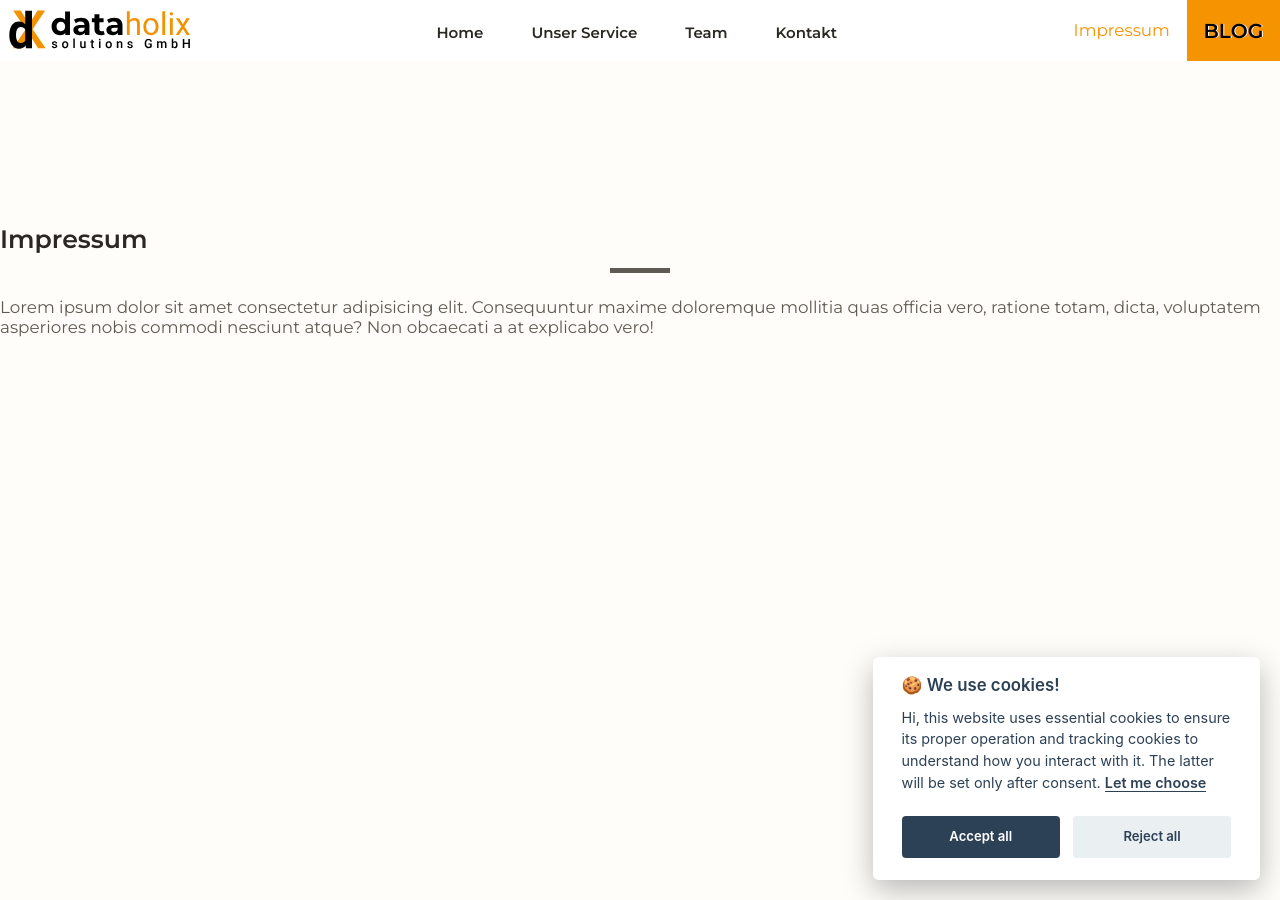
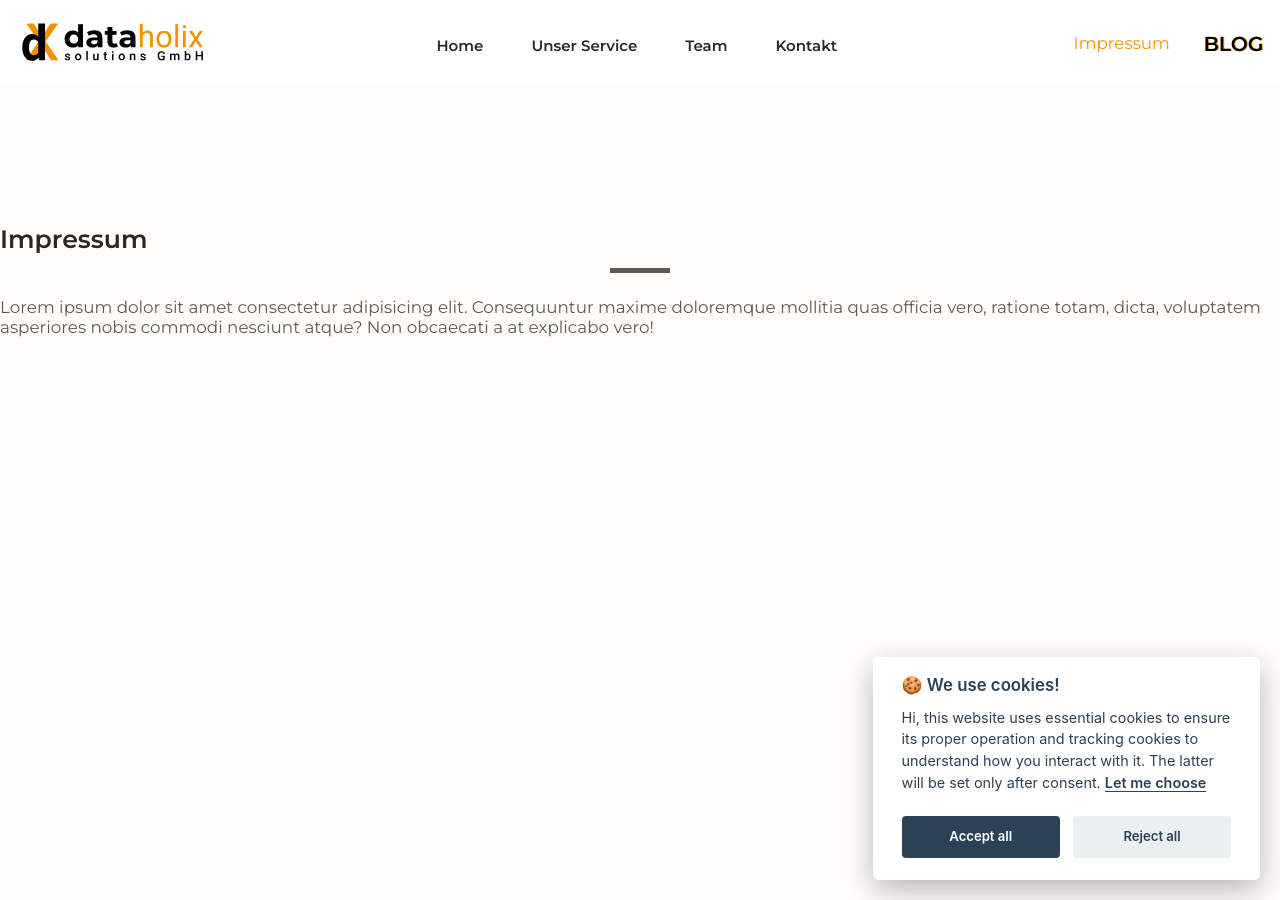
Before and after one commit to dataholix-melih-omay/dataholix-www, a Jekyll site: the page built from impressum.html, in a window 1280 px wide and 900 px high. Built offline with Jekyll 4.4.1, drawn with Linux system fonts in a browser that asks for light colours.

Commit message:
[Improved] - fix header and add class active

```diff
--- a/_includes/header.html
+++ b/_includes/header.html
@@ -85,7 +85,7 @@
             <a href="impressum.html" >Impressum </a>
         </div>
         <a href="blogs.html" class="active">
-            <div>BLOG</div>
+            <div  >BLOG</div>
         </a>
     </div>
 </header>
--- a/_sass/_header.scss
+++ b/_sass/_header.scss
@@ -19,7 +19,9 @@
     .container-header>* {
         align-items: center;
     }
-
+    .container-header> :nth-child(1) {
+       padding: var(--font-size-sm);
+   }
 
 
     .container-header> :nth-child(4) {
@@ -34,10 +36,10 @@
         text-shadow: 1px 0px 0px #ffffff;
         margin-left: var(--font-size-base);
 
-        &:hover {
+        &:hover ,  &.active{
             background-color: white;
             text-shadow: 1px 0px 0px var(--first-color);
         }
+    }
 
-    }
 }
```
Also changed, not shown: assets/images/navigation/data_holix_log_dark-new.svg.
